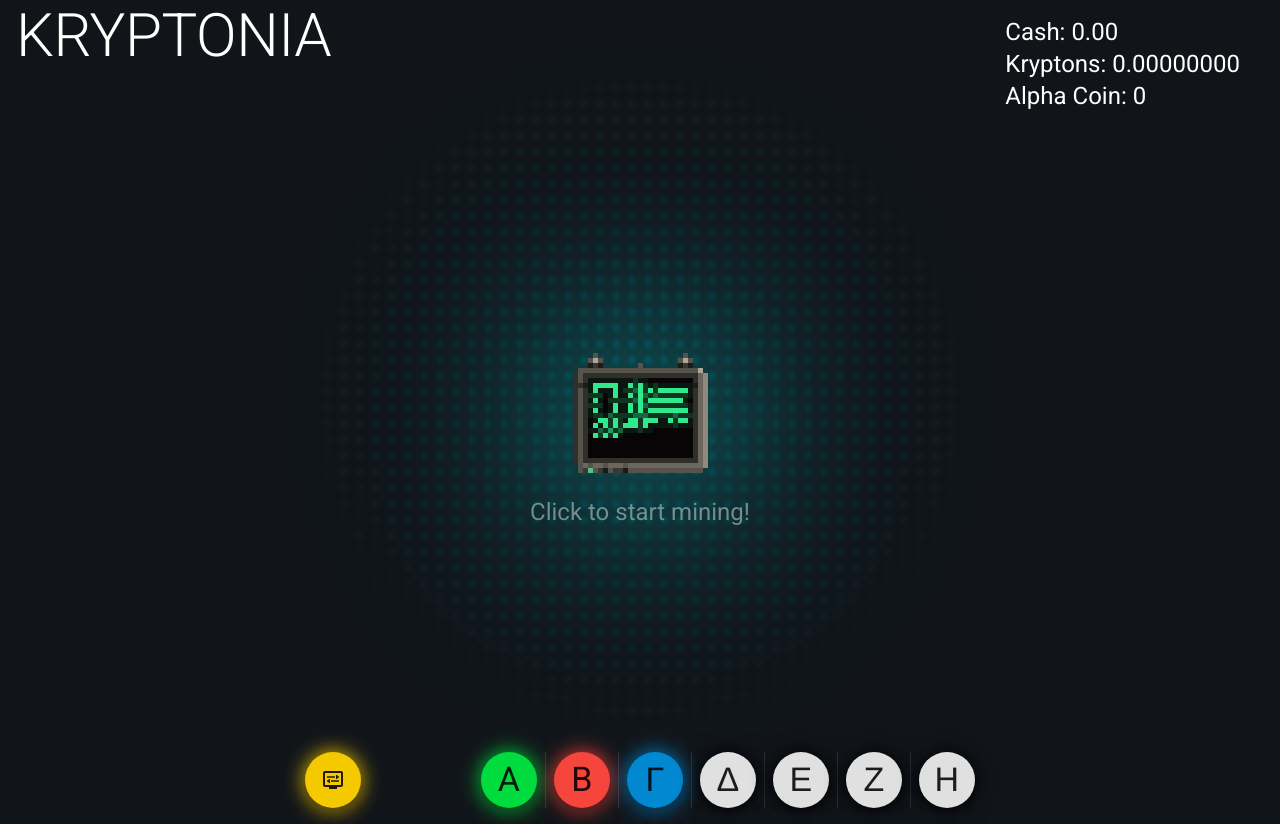
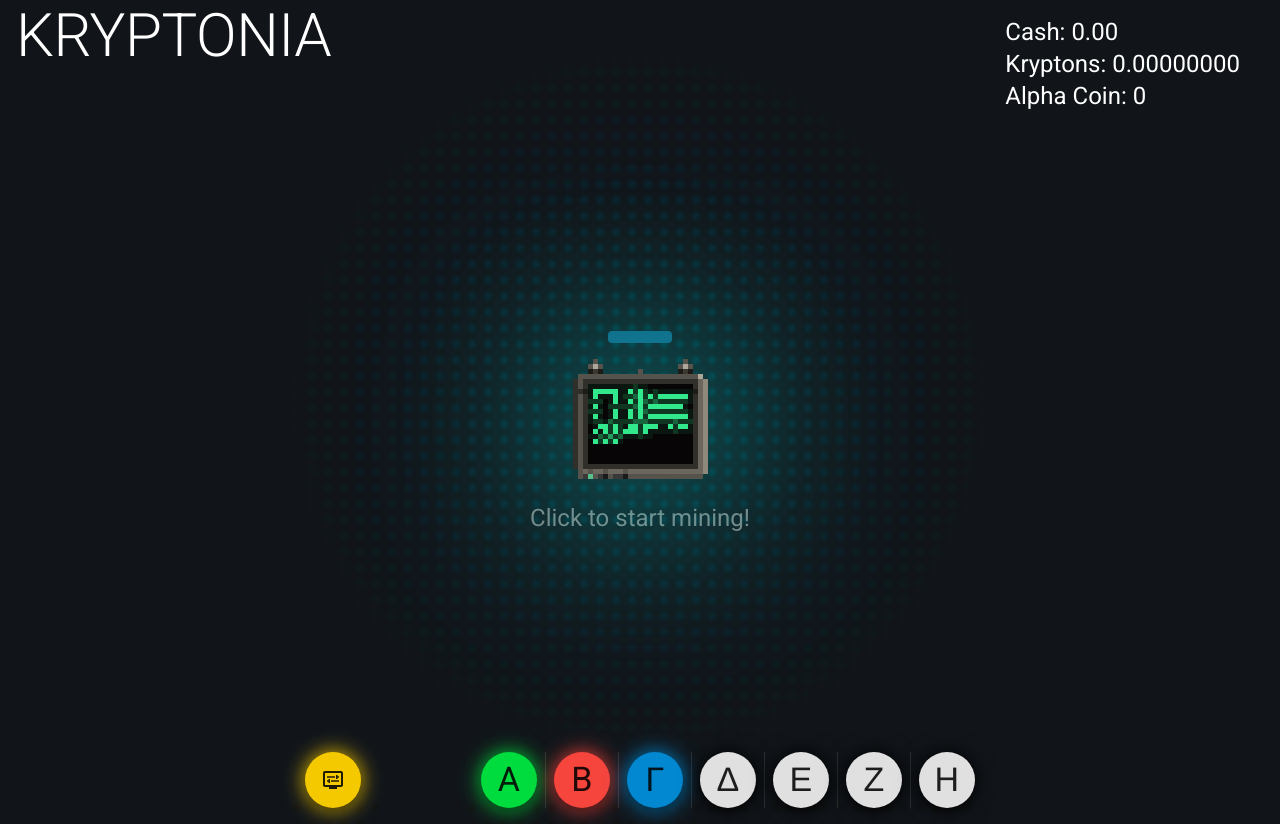
Before and after one commit to michaelmumenthaler/kryptonia, a React (Create React App) app: page / in a window 1280 px wide. Built offline with nearby package versions, Linux system fonts and the light colour scheme.

Commit message:
implement autominer functionality
Signed-off-by: Mumi <michael.mumenthaler@protonmail.com>

```diff
--- a/src/Components/CenterField.tsx
+++ b/src/Components/CenterField.tsx
@@ -34,7 +34,18 @@ export default function CenterField() {
         gap={3}
       >
         {state.activeMiners.length <= 0 ? (
-          <></>
+          <LinearProgress
+            variant="determinate"
+            value={0}
+            sx={{
+              borderRadius: 1,
+              minWidth: "100%",
+              minHeight: "1.5vh",
+              transition: "none",
+            }}
+            key={0}
+            color="info"
+          />
         ) : (
           state.activeMiners.map((miner: any, index: number) => {
             return (
--- a/src/Components/Coins/Alpha.tsx
+++ b/src/Components/Coins/Alpha.tsx
@@ -14,6 +14,7 @@ export const AlphaCoinValues: ICoin = {
     StartAmount: 0,
     IncrementValue: 1, // Final calculated value to increment coin (After modifiers etc.)
     TimeToMineInMS: 30000,
+    AutoMiner: false,
   },
   upgrades: [
     {
--- a/src/Gameplay/GameLoop.ts
+++ b/src/Gameplay/GameLoop.ts
@@ -23,14 +23,23 @@ export default function useGameLoop(state: any, dispatch: React.Dispatch<any>) {
               IncrementValue: coin.values.IncrementValue,
             },
           });
+
+          if (coin.values.AutoMiner === true) {
+            dispatch({
+              type: "reset-miner",
+              payload: {
+                id: coin.id,
+              },
+            });
+          } else {
             // Remove active miner from state after mining
             dispatch({
               type: "remove-miner",
               payload: {
                 id: coin.id,
-              progress: 0,
               },
             });
+          }
         } else {
           // if the time difference is less than the time to mine then increment the progress by the time difference
           dispatch({
@@ -46,15 +55,14 @@ export default function useGameLoop(state: any, dispatch: React.Dispatch<any>) {
       //console.log(state)
       //console.log(state.activeMiners)
 
+      // save the game if the savegame is older than 30 seconds
+      if (Date.now() - state.lastSaved > 30000) {
         // Save the game if no savegame is found in local storage
-      // save the game if the savegame is older than 30 seconds
-      if (
-        localStorage.getItem("saveGame") === null ||
-        Date.now() - state.lastSaved > 30000
-      ) {
+        if (localStorage.getItem("saveGame") === null) {
           dispatch({
             type: "save-game",
           });
+        }
       }
     }, 100);
     return () => clearInterval(intervalID);
--- a/src/Gameplay/Reducer.ts
+++ b/src/Gameplay/Reducer.ts
@@ -14,6 +14,23 @@ export default function reducer(state: any, action: any) {
         ...state,
         activeMiners: [
           ...state.activeMiners,
+          {
+            id: action.payload.id,
+            firstMined: Date.now(),
+            progress: 0,
+          },
+        ],
+      };
+
+    case "reset-miner":
+      let coinToReset = action.payload.id;
+
+      return {
+        ...state,
+        activeMiners: [
+          ...state.activeMiners.filter(
+            (miner: any) => miner.id !== coinToReset
+          ),
           {
             id: action.payload.id,
             firstMined: Date.now(),
```
Lines whose indentation alone changed are shown as unchanged.
